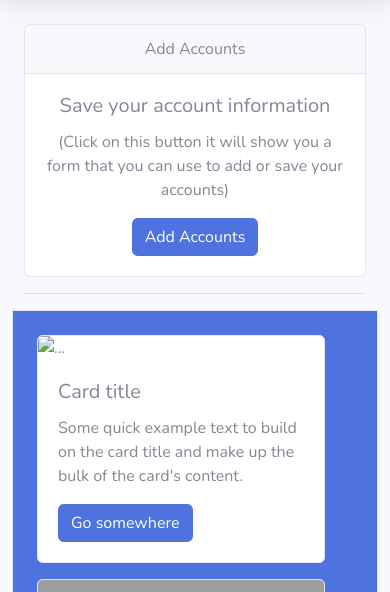
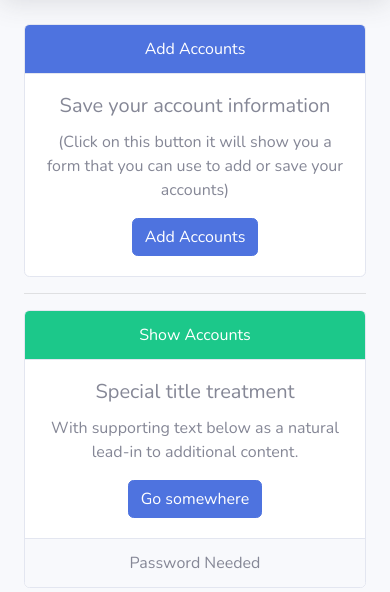
Before and after one commit to AymanSdq/AccountSaver, a PHP site: page /dashboard.php in a window 390 px wide. Shown: the part 70-662 px from the top of the page. Run offline with PHP 8.4, Linux system fonts and the light colour scheme; the visitor is signed in with stand-in values (Sample User, id 1); grey boxes are pictures that could not be loaded.

Commit message:
Edited 7:57

```diff
--- a/dashboard.php
+++ b/dashboard.php
@@ -7,6 +7,11 @@
         header("Location: index.php?");
         exit();
     }else{
+        //fetching full name from
+        $usr_sess = $_SESSION["username_sess"];
+        $userinfo_fetch = $conn->prepare("SELECT * FROM users WHERE Username = ?");
+        $userinfo_fetch->execute([$usr_sess]);
+        $userinfo = $userinfo_fetch->fetch();
         // Adding account into databse
         if(isset($_POST["addacc"])){
             //User  from session
@@ -105,7 +110,7 @@
                                             <li class="nav-item dropdown no-arrow">
                                                 <a class="nav-link dropdown-toggle" href="#" id="userDropdown" role="button"
                                                     data-toggle="dropdown" aria-haspopup="true" aria-expanded="false">
-                                                    <span class="mr-2 d-none d-lg-inline text-gray-600 small">Douglas McGee</span>
+                                                    <span class="mr-2 d-none d-lg-inline text-gray-600 small"><?php echo $userinfo["Fullname"] ?></span>
                                                     <img class="img-profile rounded-circle"
                                                         src="img/undraw_profile.svg">
                                                 </a>
@@ -140,7 +145,7 @@
                                     <!-- The form that will help you to add accounts -->
                                     <div class="container-fluid">
                                         <div class="card">
-                                        <div class="card-header text-center">
+                                        <div class="card-header text-center bg-primary text-white">
                                             Add Accounts
                                         </div>
                                         <div class="card-body text-center">
@@ -194,73 +199,18 @@
                                         </div>
                                         <hr>
                                         <!-- indormation -->
-                                        <div class="row p-3 border bg-primary">
-                                            <div class="card  my-2 mx-2 col-xy-2" style="width: 18rem;">
-                                                <img src="" class="card-img-top" alt="...">
-                                                <div class="card-body">
-                                                    <h5 class="card-title">Card title</h5>
-                                                    <p class="card-text">Some quick example text to build on the card title and make up the bulk of the card's content.</p>
-                                                    <a href="#" class="btn btn-primary">Go somewhere</a>
-                                                </div>
+                                        <div class="card text-center">
+                                            <div class="card-header bg-success text-white">
+                                                Show Accounts
                                             </div>
-                                            <div class="card  my-2 mx-2 col-xy-2" style="width: 18rem;">
-                                                <img src="..." class="card-img-top" alt="...">
-                                                <div class="card-body">
-                                                    <h5 class="card-title">Card title</h5>
-                                                    <p class="card-text">Some quick example text to build on the card title and make up the bulk of the card's content.</p>
-                                                    <a href="#" class="btn btn-primary">Go somewhere</a>
-                                                </div>
+                                            <div class="card-body">
+                                                <h5 class="card-title">Special title treatment</h5>
+                                                <p class="card-text">With supporting text below as a natural lead-in to additional content.</p>
+                                                <a href="#" class="btn btn-primary">Go somewhere</a>
                                             </div>
-                                            <div class="card  my-2 mx-2 col-xy-2" style="width: 18rem;">
-                                                <img src="..." class="card-img-top" alt="...">
-                                                <div class="card-body">
-                                                    <h5 class="card-title">Card title</h5>
-                                                    <p class="card-text">Some quick example text to build on the card title and make up the bulk of the card's content.</p>
-                                                    <a href="#" class="btn btn-primary">Go somewhere</a>
-                                                </div>
+                                            <div class="card-footer text-muted">
+                                                Password Needed
                                             </div>
-
-                                            <div class="card  my-2 mx-2 col-xy-2" style="width: 18rem;">
-                                                <img src="..." class="card-img-top" alt="...">
-                                                <div class="card-body">
-                                                    <h5 class="card-title">Card title</h5>
-                                                    <p class="card-text">Some quick example text to build on the card title and make up the bulk of the card's content.</p>
-                                                    <a href="#" class="btn btn-primary">Go somewhere</a>
-                                                </div>
-                                            </div>
-                                            <div class="card  my-2 mx-2 col-xy-2" style="width: 18rem;">
-                                                <img src="..." class="card-img-top" alt="...">
-                                                <div class="card-body">
-                                                    <h5 class="card-title">Card title</h5>
-                                                    <p class="card-text">Some quick example text to build on the card title and make up the bulk of the card's content.</p>
-                                                    <a href="#" class="btn btn-primary">Go somewhere</a>
-                                                </div>
-                                            </div>
-                                            <div class="card  my-2 mx-2 col-xy-2" style="width: 18rem;">
-                                                <img src="..." class="card-img-top" alt="...">
-                                                <div class="card-body">
-                                                    <h5 class="card-title">Card title</h5>
-                                                    <p class="card-text">Some quick example text to build on the card title and make up the bulk of the card's content.</p>
-                                                    <a href="#" class="btn btn-primary">Go somewhere</a>
-                                                </div>
-                                            </div>
-                                            <div class="card  my-2 mx-2 col-xy-2" style="width: 18rem;">
-                                                <img src="..." class="card-img-top" alt="...">
-                                                <div class="card-body">
-                                                    <h5 class="card-title">Card title</h5>
-                                                    <p class="card-text">Some quick example text to build on the card title and make up the bulk of the card's content.</p>
-                                                    <a href="#" class="btn btn-primary">Go somewhere</a>
-                                                </div>
-                                            </div>
-                                            <div class="card  my-2 mx-2 col-xy-2" style="width: 18rem;">
-                                                <img src="..." class="card-img-top" alt="...">
-                                                <div class="card-body">
-                                                    <h5 class="card-title">Card title</h5>
-                                                    <p class="card-text">Some quick example text to build on the card title and make up the bulk of the card's content.</p>
-                                                    <a href="#" class="btn btn-primary">Go somewhere</a>
-                                                </div>
-                                            </div>
-
                                         </div>
 
                                     </div>
```
